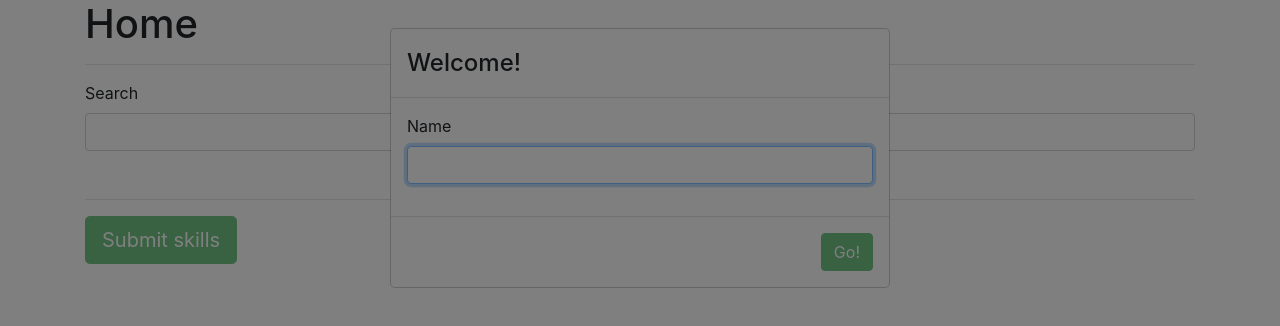
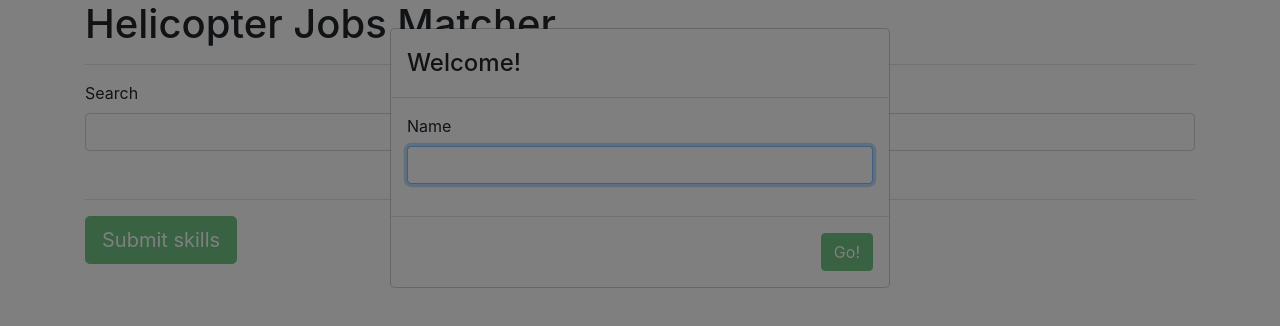
Before and after one commit to oliverslade/dynamo-hack-team-one, an Angular app: page / in a window 1280 px wide. Shown: the top 326 px of the page. Built offline with nearby package versions, Linux system fonts and the light colour scheme.

Commit message:
Fix images

```diff
--- a/src/app/home/home.component.ts
+++ b/src/app/home/home.component.ts
@@ -8,7 +8,7 @@ import {Job} from "../job/job.model";
 @Component({
   selector: 'dynamo-home',
   template: `
-    <h1>Home</h1>
+    <h1>Helicopter Jobs Matcher</h1>
 
     <hr>
 
--- a/src/app/job/job.component.ts
+++ b/src/app/job/job.component.ts
@@ -6,7 +6,7 @@ import {DomSanitizer, SafeHtml} from "@angular/platform-browser";
   selector: 'dynamo-job',
   template: `
     <article class="mb-3 bg-light p-3">
-      <img alt="" [src]="job.company_logo">
+      <img class="img-thumbnail mb-3" alt="" [src]="job.company_logo">
 
       <h3>{{ job.title }}</h3>
 
--- a/src/app/resource/resource.component.ts
+++ b/src/app/resource/resource.component.ts
@@ -7,7 +7,7 @@ import {Resource} from "./resource.model";
   selector: 'dynamo-resource',
   template: `
     <article class="mb-3 bg-light p-3" *ngFor="let resource of resources$ | async">
-      <img alt="" [src]="resource.company_logo" *ngIf="resource.company_logo">
+      <img class="img-thumbnail mb-3" alt="" [src]="resource.company_logo" *ngIf="resource.company_logo">
 
       <h3>{{ resource.title }}</h3>
 
```
